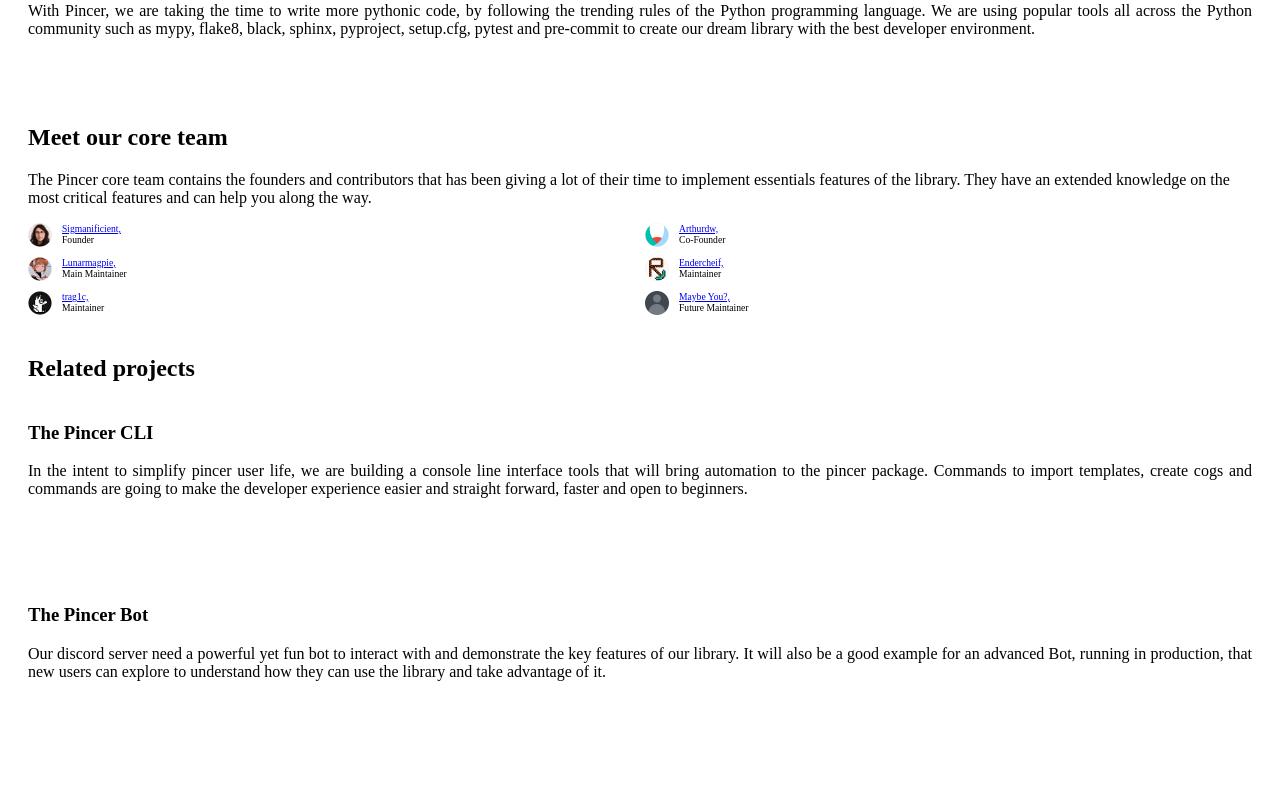
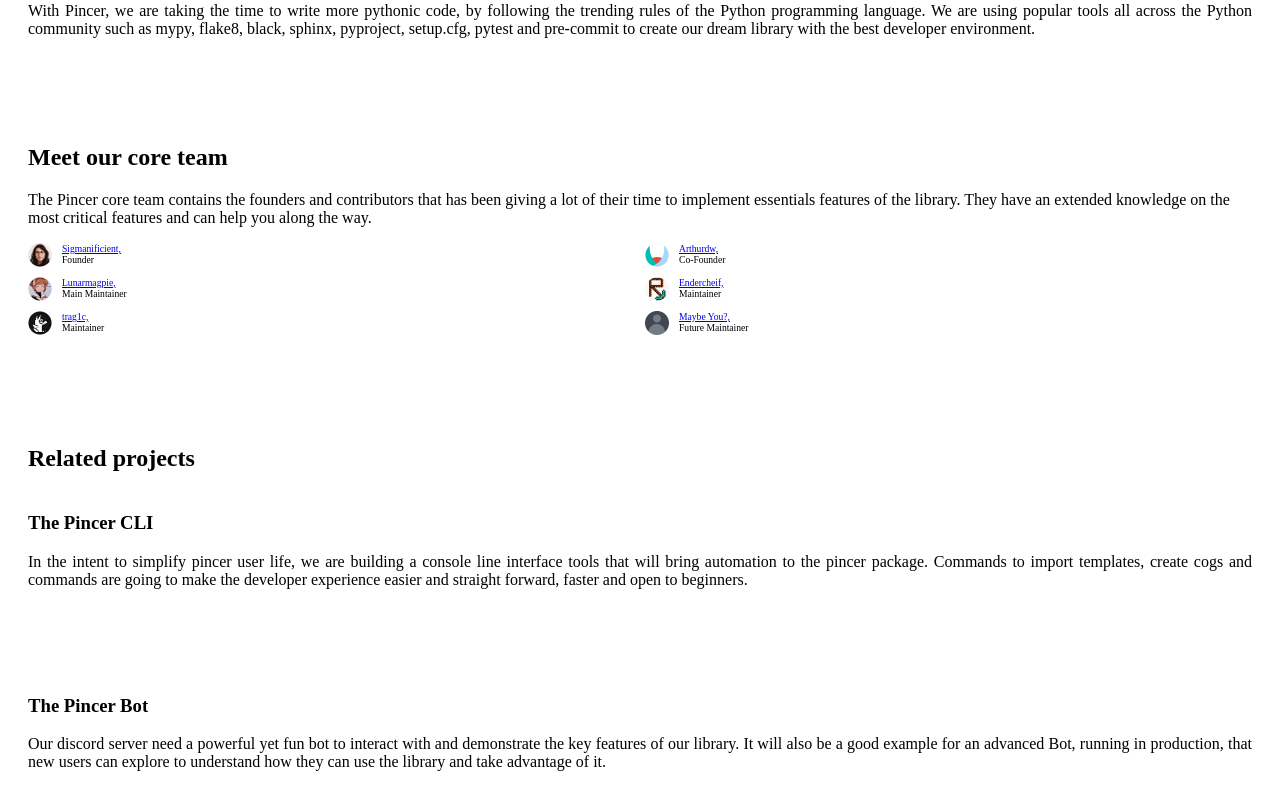
Before and after one commit to Pincer-org/.dev, a Vue app: page / in a window 1280 px wide. Shown: the part 4420-5229 px from the top of the page. Before the commit the page ends 5207 px from the top, so only its background shows below. Built offline with nearby package versions, Linux system fonts and the light colour scheme; the HTML template or start-up script is replaced by a standard one.

Commit message:
:lipstick: improving css

```diff
--- a/src/components/Team.vue
+++ b/src/components/Team.vue
@@ -1,3 +1,6 @@
+<script setup>
+  import BlueButton from '../components/buttons/BlueButton.vue'
+</script>
 <template>
   <h2>Meet our core team</h2>
   <p>
@@ -49,14 +52,19 @@
       </figcaption>
     </figure>
   </div>
+  <BlueButton text="Apply to join" link="mailto:contact@Pincer.dev"/>
 </template>
 <style lang="scss" scoped>
+h2 {
+  margin-top: 40px;
+}
+
 .team {
   font-size: 0.6rem;
   display: grid;
   grid-template-columns: 1fr 1fr;
   gap: 10px;
-  margin-bottom: 40px;
+  margin-bottom: 20px;
 }
 
 .member {
@@ -68,6 +76,7 @@
 
   p {
     margin: 0;
+    text-align: justify;
   }
 
   img {
```
